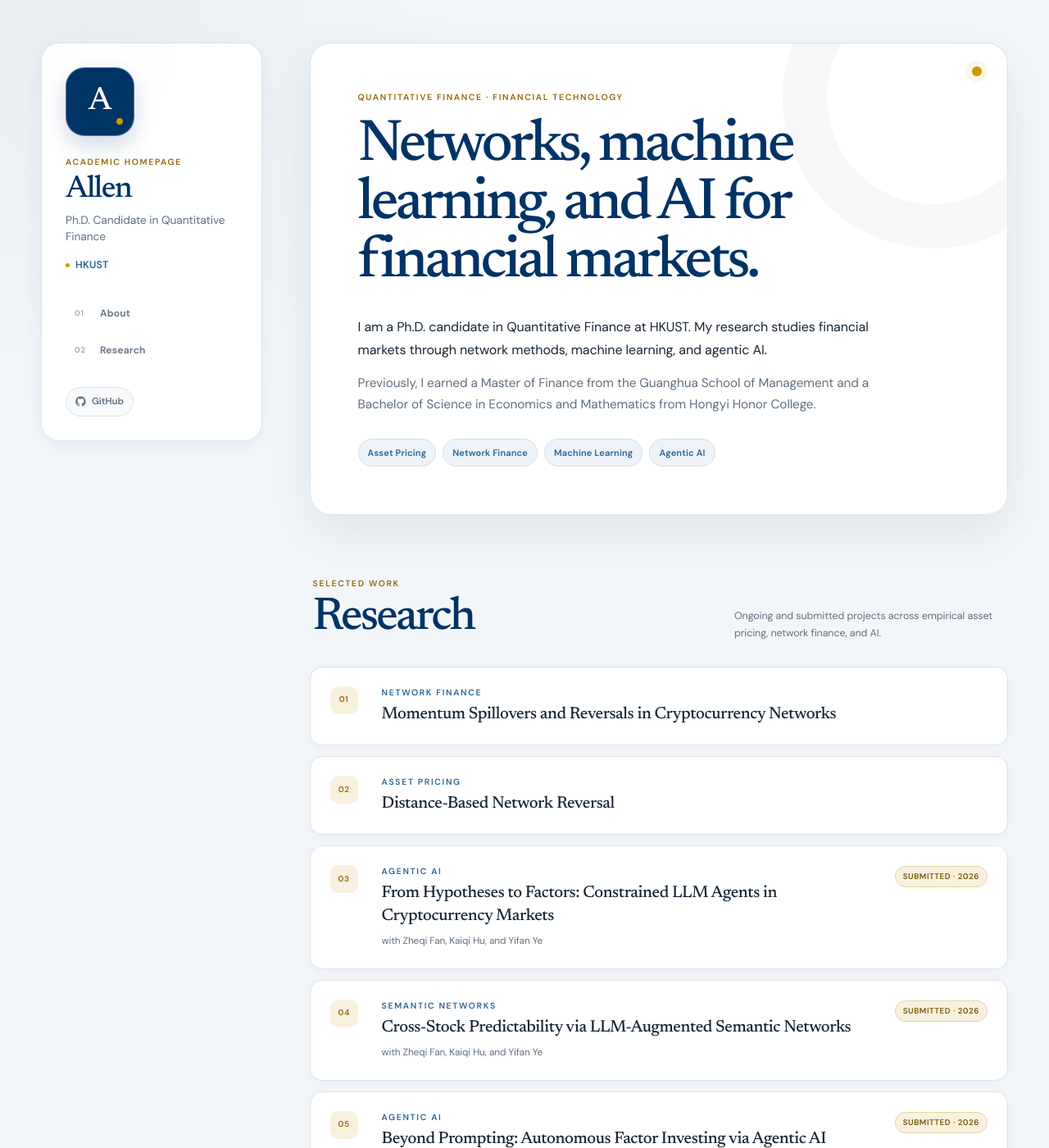
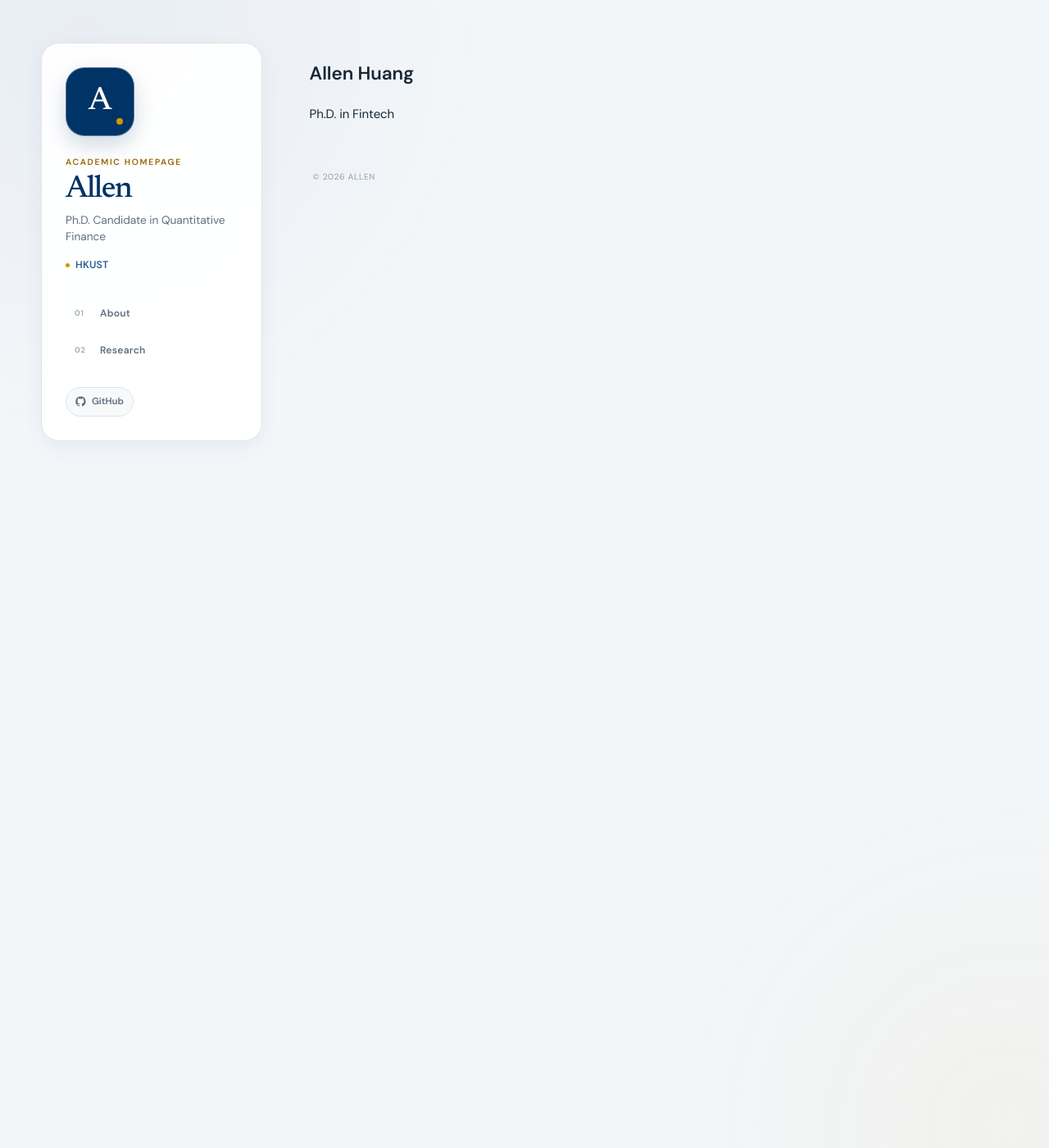
Before and after one commit to allenh16/allenh16.github.io, a Jekyll site: the page built from index.md, in a window 1280 px wide and 1400 px high. Shown: the whole window at 82% size. Built offline with Jekyll 4.4.1, drawn with Linux system fonts in a browser that asks for light colours; some of the changed text lies outside the part shown.

Commit message:
Simplify personal homepage

```diff
--- a/index.md
+++ b/index.md
@@ -2,28 +2,7 @@
 layout: homepage
 ---
 
-<section class="hero" id="about">
-  <p class="eyebrow">Quantitative Finance · Financial Technology</p>
-  <h2>Networks, machine learning, and AI for financial markets.</h2>
-  <p class="hero-intro">I am a Ph.D. candidate in Quantitative Finance at HKUST. My research studies financial markets through network methods, machine learning, and agentic AI.</p>
-  <p class="hero-background">Previously, I earned a Master of Finance from the Guanghua School of Management and a Bachelor of Science in Economics and Mathematics from Hongyi Honor College.</p>
-  <div class="topic-list" aria-label="Research interests">
-    <span>Asset Pricing</span><span>Network Finance</span><span>Machine Learning</span><span>Agentic AI</span>
-  </div>
+<section class="minimal-homepage" aria-label="Homepage">
+  <h1>Allen Huang</h1>
+  <p>Ph.D. in Fintech</p>
 </section>
-
-<section class="content-section" id="research">
-  <div class="section-heading">
-    <div><p class="eyebrow">Selected work</p><h2>Research</h2></div>
-    <p>Ongoing and submitted projects across empirical asset pricing, network finance, and AI.</p>
-  </div>
-  <div class="research-list">
-    <article class="research-item"><span class="item-number">01</span><div><p class="item-category">Network Finance</p><h3>Momentum Spillovers and Reversals in Cryptocurrency Networks</h3></div></article>
-    <article class="research-item"><span class="item-number">02</span><div><p class="item-category">Asset Pricing</p><h3>Distance-Based Network Reversal</h3></div></article>
-    <article class="research-item"><span class="item-number">03</span><div><p class="item-category">Agentic AI</p><h3>From Hypotheses to Factors: Constrained LLM Agents in Cryptocurrency Markets</h3><p class="item-authors">with Zheqi Fan, Kaiqi Hu, and Yifan Ye</p></div><span class="status">Submitted · 2026</span></article>
-    <article class="research-item"><span class="item-number">04</span><div><p class="item-category">Semantic Networks</p><h3>Cross-Stock Predictability via LLM-Augmented Semantic Networks</h3><p class="item-authors">with Zheqi Fan, Kaiqi Hu, and Yifan Ye</p></div><span class="status">Submitted · 2026</span></article>
-    <article class="research-item"><span class="item-number">05</span><div><p class="item-category">Agentic AI</p><h3>Beyond Prompting: Autonomous Factor Investing via Agentic AI</h3><p class="item-authors">with Zheqi Fan</p></div><span class="status">Submitted · 2026</span></article>
-    <article class="research-item"><span class="item-number">06</span><div><p class="item-category">Statistical Arbitrage</p><h3>Pairs Trading with Firm-Level Semantic Information</h3></div></article>
-    <article class="research-item"><span class="item-number">07</span><div><p class="item-category">Volatility</p><h3>Realized Volatility Forecasting with Graphical Information</h3></div></article>
-  </div>
-</section>
```
